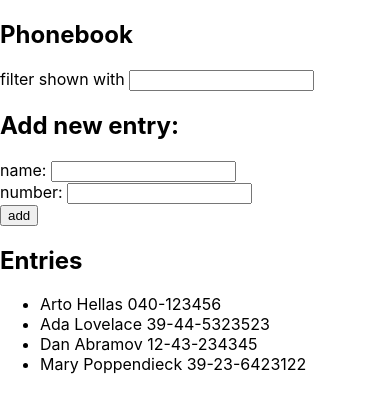
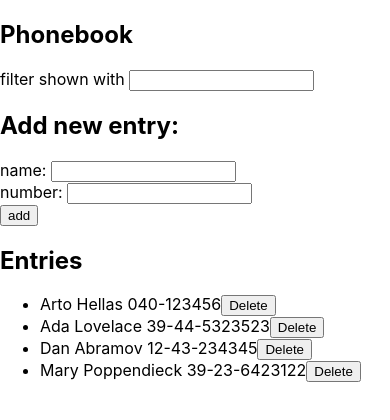
Before and after one commit to danielrlc/fso-exercises, a React (Create React App) app in the folder part2/phonebook/: page / in a window 390 px wide. Shown: the top 420 px of the page. Built offline with nearby package versions, Linux system fonts and the light colour scheme; data requests are answered from the project's data file.

Commit message:
2.17: Phonebook step9

```diff
--- a/part2/phonebook/src/App.js
+++ b/part2/phonebook/src/App.js
@@ -33,6 +33,14 @@ const App = () => {
     setNewNumber('')
   }
 
+  const deletePerson = (id, name) => {
+    if (window.confirm(`Delete ${name}`)) {
+      personsService.deletePerson(id, name).then(() => {
+        setPersons(persons.filter(person => person.id !== id))
+      })
+    }
+  }
+
   useEffect(() => {
     personsService.getAll().then(response => {
       setPersons(response.data)
@@ -52,7 +60,7 @@ const App = () => {
         newNumber={newNumber}
       />
       <h2>Entries</h2>
-      <Persons persons={persons} search={search} />
+      <Persons persons={persons} search={search} deletePerson={deletePerson} />
     </div>
   )
 }
--- a/part2/phonebook/src/components/person.js
+++ b/part2/phonebook/src/components/person.js
@@ -1,8 +1,9 @@
 import React from 'react'
 
-const Person = ({ person }) => (
+const Person = ({ person, deletePerson }) => (
   <li key={person.name}>
     {person.name} {person.number}
+    <button onClick={() => deletePerson(person.id, person.name)}>Delete</button>
   </li>
 )
 
--- a/part2/phonebook/src/components/persons.js
+++ b/part2/phonebook/src/components/persons.js
@@ -1,7 +1,7 @@
 import React from 'react'
 import Person from './person'
 
-const Persons = ({ persons, search }) => (
+const Persons = ({ persons, search, deletePerson }) => (
   <ul>
     {persons
       .filter(
@@ -9,7 +9,7 @@ const Persons = ({ persons, search }) => (
           person.name.toLowerCase().indexOf(search.toLowerCase()) !== -1,
       )
       .map(person => (
-        <Person key={person.id} person={person} />
+        <Person key={person.id} person={person} deletePerson={deletePerson} />
       ))}
   </ul>
 )
--- a/part2/phonebook/src/services/persons.js
+++ b/part2/phonebook/src/services/persons.js
@@ -9,7 +9,13 @@ const create = newPerson => {
   return axios.post(baseUrl, newPerson)
 }
 
+const deletePerson = (id, name) => {
+  const request = axios.delete(`${baseUrl}/${id}`)
+  return request.then(response => response.data)
+}
+
 export default {
   getAll,
   create,
+  deletePerson,
 }
```
